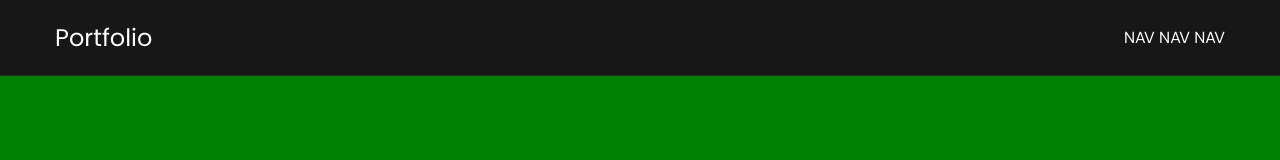
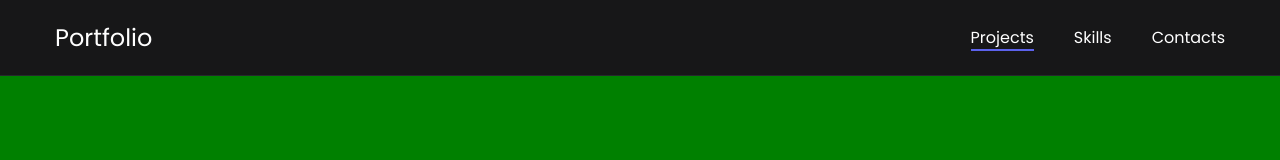
Before and after one commit to OlegKrivenko/portfolio, a plain HTML site: page index.html in a window 1280 px wide. Drawn offline with Linux system fonts and the light colour scheme.

Commit message:
create navigation (html, css)

```diff
--- a/css/main.css
+++ b/css/main.css
@@ -38,3 +38,32 @@ nav {
   font-weight: 500;
   font-family: "Poppins", sans-serif;
 }
+
+.nav-list {
+  display: flex;
+  align-items: center;
+  column-gap: 40px;
+  font-size: 16px;
+  font-weight: 500;
+  font-family: "Poppins", sans-serif;
+}
+.nav-list__link {
+  color: white;
+}
+
+.nav-list__link--active {
+  position: relative;
+}
+
+.nav-list__link--active::before {
+  content: "";
+
+  position: absolute;
+  left: 0;
+  top: 100%;
+
+  display: block;
+  height: 2px;
+  width: 100%;
+  background-color: rgba(92, 98, 236, 1);
+}
--- a/index.html
+++ b/index.html
@@ -11,7 +11,21 @@
       <div class="container">
         <div class="nav-row">
           <a href="./index.html" class="logo">Portfolio</a>
-          <div class="nav-list">NAV NAV NAV</div>
+          <ul class="nav-list">
+            <li class="nav-list__item">
+              <a
+                href="./index.html"
+                class="nav-list__link nav-list__link--active"
+                >Projects</a
+              >
+            </li>
+            <li class="nav-list__item">
+              <a href="./skills.html" class="nav-list__link">Skills</a>
+            </li>
+            <li class="nav-list__item">
+              <a href="./contacts.html" class="nav-list__link">Contacts</a>
+            </li>
+          </ul>
         </div>
       </div>
     </nav>
```
